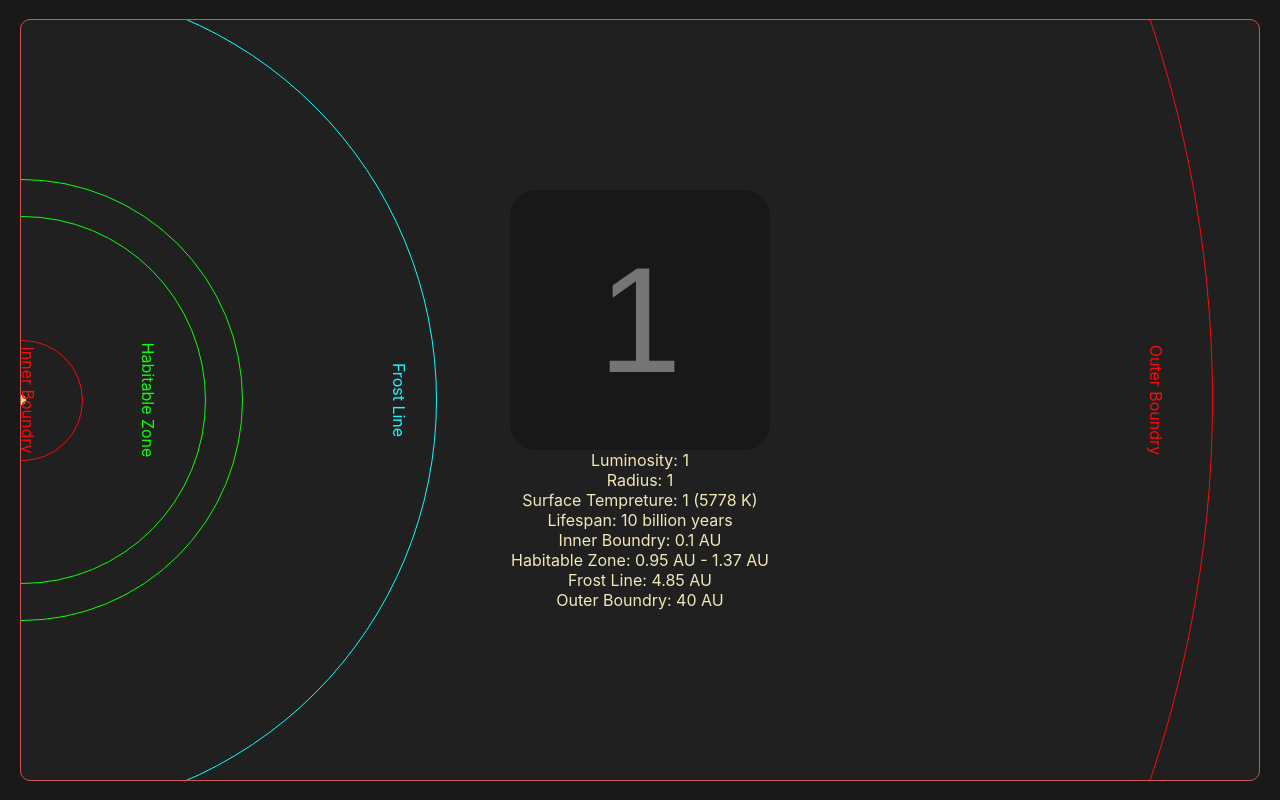
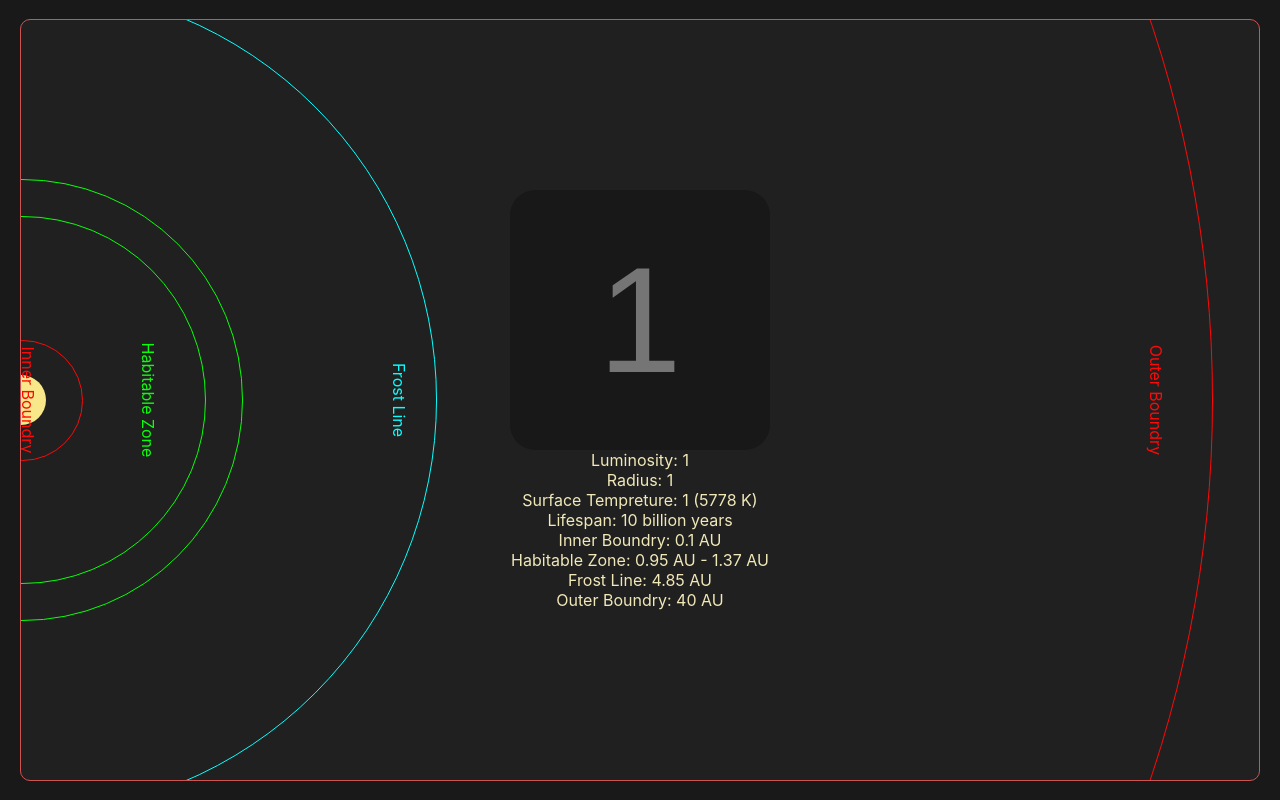
Before and after one commit to SophieSnoww/react-testing, a React (Create React App) app: page / in a window 1280 px wide. Built offline with nearby package versions, Linux system fonts and the light colour scheme.

Commit message:
resized star

```diff
--- a/src/Visualizer.css
+++ b/src/Visualizer.css
@@ -15,10 +15,10 @@
 
 star {
     background-color: var(--color-3);
-    width: 10px;
-    height: 10px;
+    width: 50px;
+    height: 50px;
     border-radius: 50%;
 
     position: absolute;
-    left: -5px;
+    left: -25px;
 }
```
